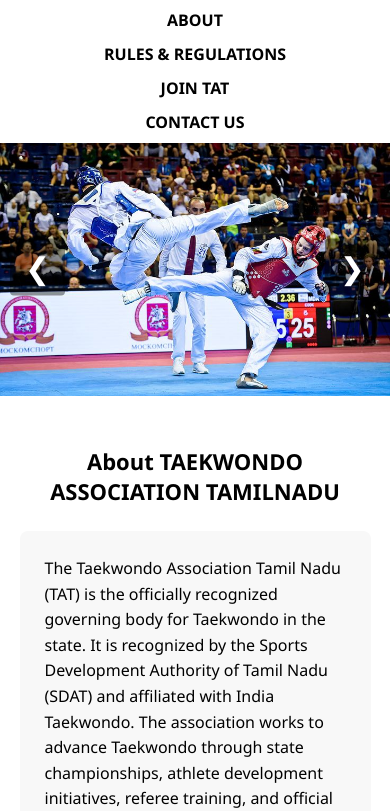
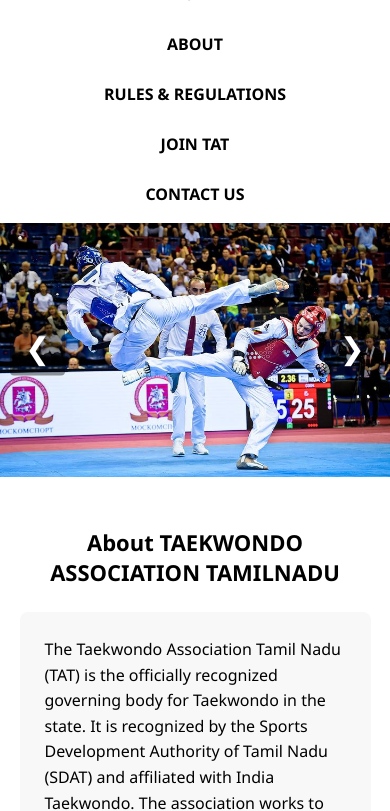
Before and after one commit to kishoreramesh18/TAT, a plain HTML site: page index.html in a window 390 px wide. Shown: the part 133-944 px from the top of the page. Drawn offline with Linux system fonts and the light colour scheme.

Commit message:
Update index.css

```diff
--- a/index.css
+++ b/index.css
@@ -8,8 +8,11 @@
     font-family: "Segoe UI", sans-serif;
 }
 
-body {
+body, html {
     overflow-x: hidden;
+    width: 100%;
+    margin: 0;
+    padding: 0;
     background: #ffffff;
 }
 
@@ -28,6 +31,7 @@
     position: sticky;
     top: 0;
     z-index: 1000;
+    width: 100%;
 }
 
 /* ----------------------------------------------------
@@ -37,12 +41,13 @@
     display: flex;
     justify-content: space-between;
     align-items: center;
-    padding: 12px 5%;
+    padding: 12px 3%;
     background: white;
     box-shadow: 0 2px 5px rgba(0,0,0,0.1);
     position: sticky;
     top: 38px;
     z-index: 999;
+    width: 100%;
 }
 
 .logo img {
@@ -50,19 +55,26 @@
     width: auto;
 }
 
+/* FIX: Remove white space issue */
 .menu {
     display: flex;
-    gap: 30px;
+    gap: 25px;
     list-style: none;
+    margin: 0;
+    padding: 0;
 }
 
+/* FIX: Prevent forced horizontal expansion */
 .menu li a {
     text-decoration: none;
     color: #000;
     font-weight: 600;
-    transition: 0.3s;
+    padding: 8px 10px;
+    display: block;
+    white-space: nowrap;
 }
 
+/* Hover */
 .menu li a:hover {
     color: orange;
 }
@@ -76,6 +88,7 @@
     box-shadow: 0 4px 12px rgba(0,0,0,0.15);
     list-style: none;
     padding: 10px 0;
+    z-index: 9999;
 }
 
 .dropdown:hover > .dropdown-menu {
@@ -89,21 +102,25 @@
 }
 
 /* ----------------------------------------------------
-   SLIDESHOW
+   SLIDESHOW (BIG FIXES HERE)
 ---------------------------------------------------- */
 .slideshow-container {
     width: 100%;
+    height: auto;
     max-height: 450px;
     position: relative;
     overflow: hidden;
 }
 
+/* FIX: FULL SIZE FIT ON ANY PHONE */
 .slide {
     width: 100%;
-    height: auto;
+    height: 100%;
     display: none;
+    object-fit: cover;
 }
 
+/* Arrows */
 .prev, .next {
     cursor: pointer;
     position: absolute;
@@ -116,7 +133,6 @@
     color: white;
     border-radius: 4px;
 }
-
 .prev { left: 10px; }
 .next { right: 10px; }
 
@@ -162,6 +178,7 @@
     color: white;
     padding: 20px;
     font-size: 14px;
+    width: 100%;
 }
 
 #bottom a {
@@ -176,11 +193,11 @@
 /* TABLET */
 @media (max-width: 992px) {
     .menu {
-        gap: 20px;
+        gap: 18px;
     }
 
     .navbar {
-        padding: 10px 4%;
+        padding: 10px 3%;
     }
 
     .logo img {
@@ -191,11 +208,11 @@
 /* MOBILE */
 @media (max-width: 768px) {
 
-    /* NAVBAR becomes stacked */
     .navbar {
         flex-direction: column;
         align-items: center;
-        padding: 10px;
+        padding: 10px 0;
+        width: 100%;
     }
 
     .menu {
@@ -210,15 +227,17 @@
         position: static;
         box-shadow: none;
         padding-left: 15px;
+        width: 100%;
     }
 
-    .has-sub a::after {
-        content: "";
+    /* FIX: full screen slideshow height */
+    .slideshow-container {
+        max-height: 260px;
     }
 
-    /* Slideshow shorter */
-    .slideshow-container {
-        max-height: 260px;
+    .slide {
+        height: 260px;
+        object-fit: cover;
     }
 }
 
```
